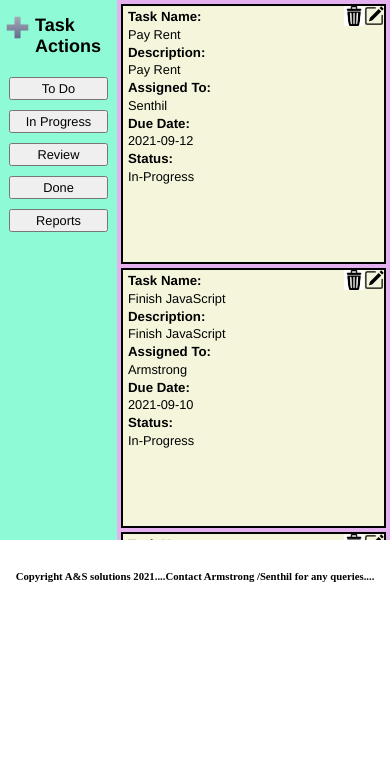
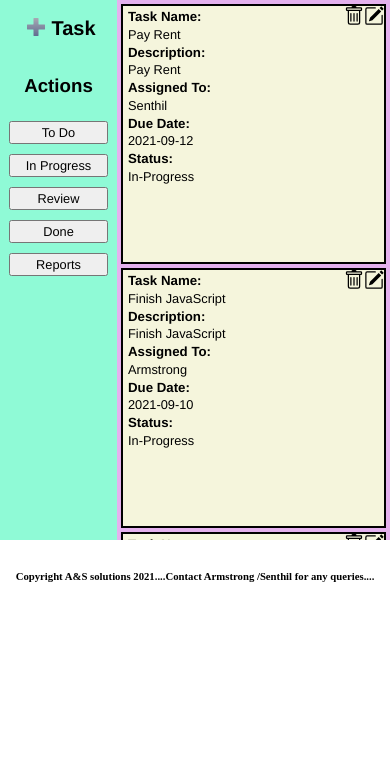
Before and after one commit to Senthil4249/task-planner-flex, a plain HTML site: page index.html in a window 390 px wide. Shown: the part 72-844 px from the top of the page. Drawn offline with Linux system fonts and the light colour scheme.

Commit message:
some more css changes

```diff
--- a/css/styles.css
+++ b/css/styles.css
@@ -65,10 +65,20 @@ body {
   /* margin-top: 60px; */
   width: 35px;
   padding: 3px;
-  margin-top: 10px;
+  margin-top: 15px;
   justify-content: right;
   align-items: right;
   opacity: 1;
+}
+
+.add-task > img:hover {
+  height: 40px;
+  width: 40px;
+  cursor: pointer;
+}
+
+.add-task > h3 {
+  text-align: center;
 }
 
 .left-button {
@@ -239,7 +249,12 @@ body {
     width: 30%;
   }
   .add-task > h2 {
-    font-size: 18px;
+    font-size: 20px;
+  }
+  .add-task > img {
+    height: 30px;
+    width: 30px;
+    margin-top: 12px;
   }
   .middle-container {
     width: 70%;
--- a/index.html
+++ b/index.html
@@ -21,7 +21,7 @@
       <section class="search-section">
         <label for="search">Search</label>
         <input id="search" type="text" />
-        <a href="#" class="contact-link">Contact Us</a>
+        <a href="#" class="contact-link">Contact</a>
       </section>
     </header>
     <!-- Header menu bear ends here -->
@@ -41,8 +41,9 @@
             title="Add Task"
             onclick="myOpenForm('Add')"
           />
-          <h2>Task Actions</h2>
+          <h2>Task</h2>
         </div>
+        <h3>Actions</h3>
         <button class="left-button">To Do</button>
         <button class="left-button">In Progress</button>
         <button class="left-button">Review</button>
@@ -64,7 +65,7 @@
           />
           <img
             class="card-icon-img"
-            src="images/delete-icon.png"
+            src="images/trash.svg"
             alt="Delete Icon"
             onclick="myRemoveTask(this)"
             title="Delete Task"
@@ -94,7 +95,7 @@
           />
           <img
             class="card-icon-img"
-            src="images/delete-icon.png"
+            src="images/trash.svg"
             alt="Delete Icon"
             title="Delete Task"
             id="Del2"
@@ -124,7 +125,7 @@
           />
           <img
             class="card-icon-img"
-            src="images/delete-icon.png"
+            src="images/trash.svg"
             alt="Delete Icon"
             title="Delete Task"
             id="Del3"
@@ -154,7 +155,7 @@
           />
           <img
             class="card-icon-img"
-            src="images/delete-icon.png"
+            src="images/trash.svg"
             alt="Delete Icon"
             title="Delete Task"
             id="Del4"
@@ -184,7 +185,7 @@
           />
           <img
             class="card-icon-img"
-            src="images/delete-icon.png"
+            src="images/trash.svg"
             alt="Delete Icon"
             title="Delete Task"
             id="Del5"
--- a/scripts/main.js
+++ b/scripts/main.js
@@ -60,7 +60,7 @@ function myAddTask() {
     img1.id = "IME-" + Date.now().toString();
     img1.setAttribute("onclick", "myEditTask(this)");
 
-    img2.src = "images/delete-icon.png";
+    img2.src = "images/trash.svg";
     img2.alt = "Delete Icon";
     img2.title = "Delete Task";
     img2.className = "card-icon-img";
```
Also changed, not shown: images/trash.svg (added).
